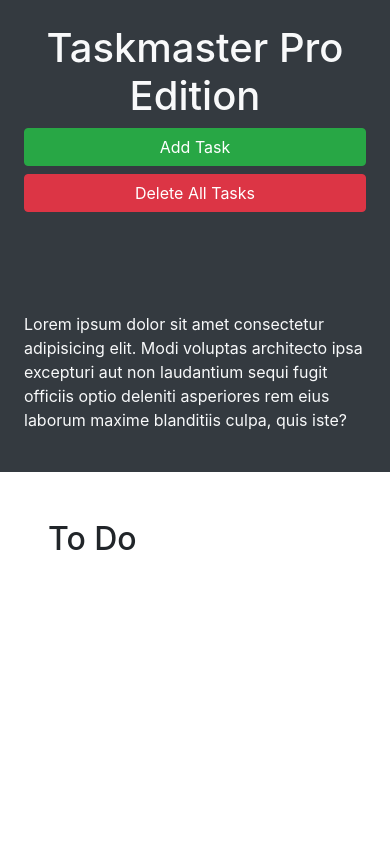
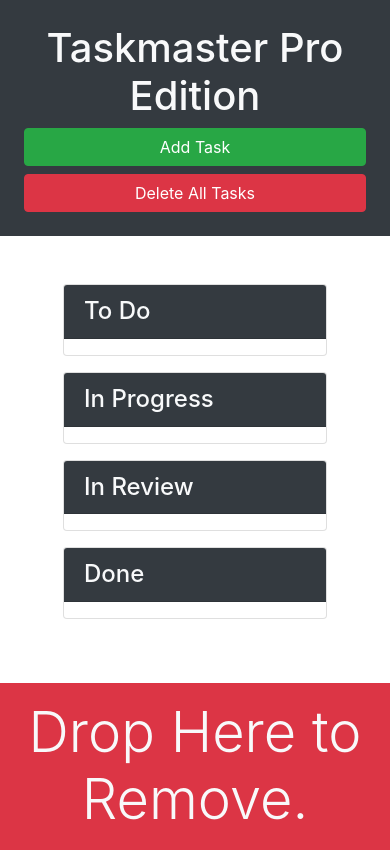
Before and after one commit to anthonypena97/taskmaster-pro, a plain HTML site: page index.html in a window 390 px wide. Drawn offline with nearby package versions, Linux system fonts and the light colour scheme.

Commit message:
added bootstrap columns and trash dropzone

```diff
--- a/index.html
+++ b/index.html
@@ -13,20 +13,80 @@
 <body>
 
   <div class="row min-vh-100 no-gutters">
-    <header class="col-12 col-lg-3 bg-dark text-light d-flex flex-column p-4 p-lg-3">
+    <header class="col-12 col-lg-3 bg-dark text-light sticky-top d-flex flex-column p-4 p-lg-3">
       <h1 class="text-center">Taskmaster Pro Edition</h1>
       <button id="create-task" class="btn btn-block btn-success" data-toggle="modal" data-target="#task-form-modal">Add
         Task</button>
       <button id="remove-tasks" class="btn btn-block btn-danger">Delete All Tasks</button>
-      <p class="mt-auto">Lorem ipsum dolor sit amet consectetur adipisicing elit. Modi voluptas architecto ipsa
+      <p class="mt-auto d-none d-lg-block">Lorem ipsum dolor sit amet consectetur adipisicing elit. Modi voluptas
+        architecto ipsa
         excepturi aut non
         laudantium sequi fugit officiis optio deleniti asperiores rem eius laborum maxime blanditiis culpa, quis iste?
       </p>
     </header>
-    <main class="col-12 col-lg-9">
-      <div class="m-5">
-        <h2>To Do</h2>
-        <ul id="list-toDo" class="list-group"> </ul>
+
+    <main class="col-12 col-lg-9 d-flex flex-column">
+      <div class="m-5 row justify-content-around">
+        <!-- todo start -->
+        <div class="col-12 col-md-6 col-xl-3 mb-3">
+          <div class="card">
+            <h4 class="card-header bg-dark text-light">To Do</h4>
+            <ul id="list-toDo" class="list-group-flush">
+              <!-- dummy task -->
+              <!-- <li class="list-group-item">
+                <span class="badge badge-primary badge-pill">05/28/2021</span>
+                <p class="m-1">Sample task to do</p>
+              </li> -->
+            </ul>
+          </div>
+        </div>
+        <!-- todo end -->
+        <!-- in progress start -->
+        <div class="col-12 col-md-6 col-xl-3 mb-3">
+          <div class="card">
+            <h4 class="card-header bg-dark text-light">In Progress</h4>
+            <ul id="list-inProgress" class="list-group-flush">
+              <!-- dummy task -->
+              <!-- <li class="list-group-item">
+                <span class="badge badge-primary badge-pill">05/28/2020</span>
+                <p class="m-1">Sample task in progress</p>
+              </li> -->
+            </ul>
+          </div>
+        </div>
+        <!-- in progress end -->
+        <!-- in review start -->
+        <div class="col-12 col-md-6 col-xl-3 mb-3">
+          <div class="card">
+            <h4 class="card-header bg-dark text-light">In Review</h4>
+            <ul id="list-inReview" class="list-group-flush">
+              <!-- dummy task -->
+              <!-- <li class="list-group-item">
+                <span class="badge badge-primary badge-pill">05/28/2021</span>
+                <p class="m-1">Sample task in review</p>
+              </li> -->
+            </ul>
+          </div>
+        </div>
+        <!-- in review end -->
+        <!-- done start -->
+        <div class="col-12 col-md-6 col-xl-3 mb-3">
+          <div class="card">
+            <h4 class="card-header bg-dark text-light">Done</h4>
+            <ul id="list-done" class="list-group-flush">
+              <!-- dummy task -->
+              <!-- <li class="list-group-item">
+                <span class="badge badge-primary badge-pill">05/28/2021</span>
+                <p class="m-1">Sample task that's done</p>
+              </li> -->
+            </ul>
+          </div>
+        </div>
+      </div>
+      <div id="trash" class="mt-auto">
+        <div class="w-100 bg-danger p-3 text-center text-light display-4">
+          Drop Here to Remove.
+        </div>
       </div>
     </main>
   </div>
@@ -46,11 +106,11 @@
           <form>
             <div class="form-group">
               <label for="modalTaskDescription">Task description</label>
-              <textarea id="modalTaskDescription" rows="3"></textarea>
+              <textarea id="modalTaskDescription" rows="3" class="form-control"></textarea>
             </div>
             <div class="form-group">
               <label for="modalDueDate">Due date</label>
-              <input type="text" id="modalDueDate" placeholder="mm/dd/yyyy" autocomplete="off" />
+              <input type="text" class="form-control" id="modalDueDate" placeholder="mm/dd/yyyy" autocomplete="off" />
             </div>
           </form>
         </div>
```
